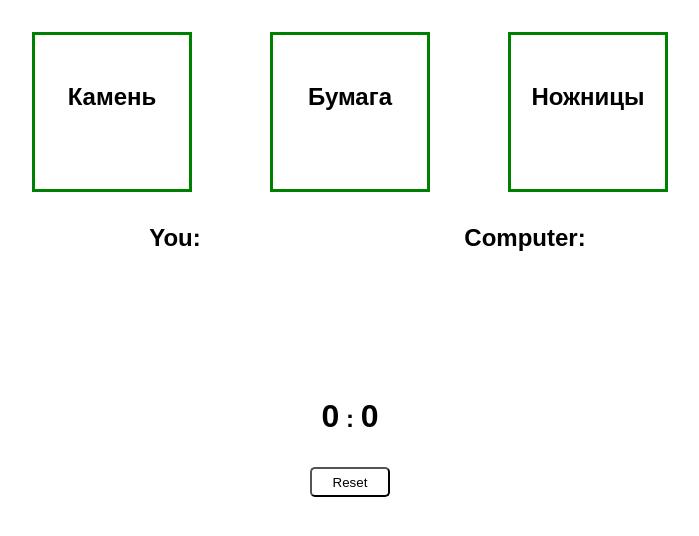
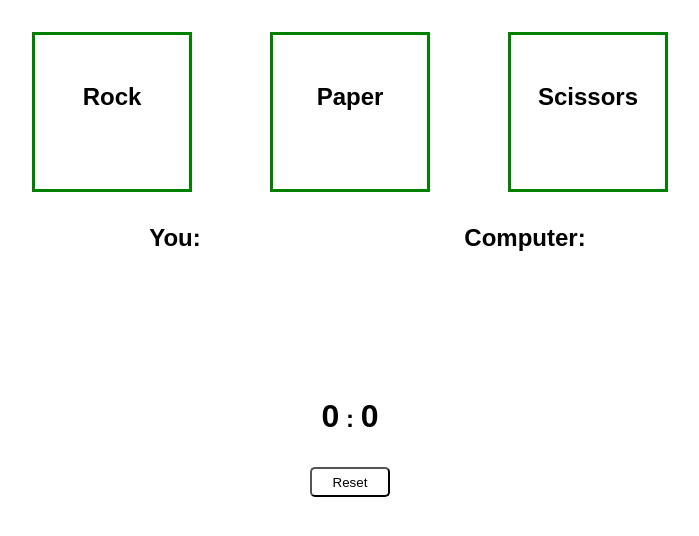
Before and after one commit to AlexanderEl783/rock-paper-scissors, a plain HTML site: page index.html in a window 1280 px wide. Shown: the whole page, without its empty margins (290-989 px from the left). Drawn offline with Linux system fonts and the light colour scheme.

Commit message:
change language

```diff
--- a/index.html
+++ b/index.html
@@ -11,13 +11,13 @@
     <div class="container">
       <div class="choose-div">
         <div id="rock" class="weapon">
-          <h2>Камень</h2>
+          <h2>Rock</h2>
         </div>
         <div id="paper" class="weapon">
-          <h2>Бумага </h2>
+          <h2>Paper </h2>
         </div>
         <div id="scissors" class="weapon">
-          <h2>Ножницы</h2>
+          <h2>Scissors</h2>
         </div>
       </div>
       <div class="review">
```
